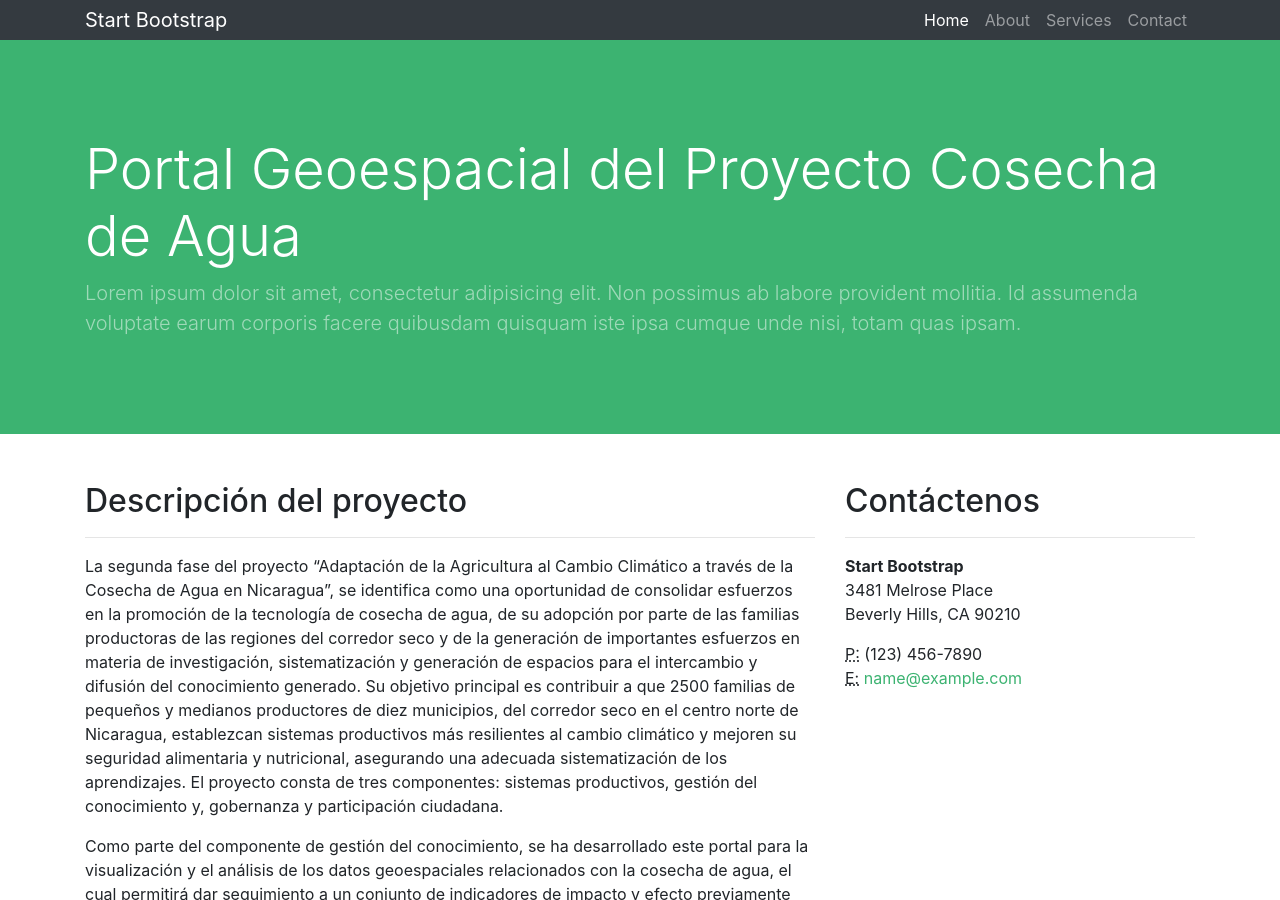
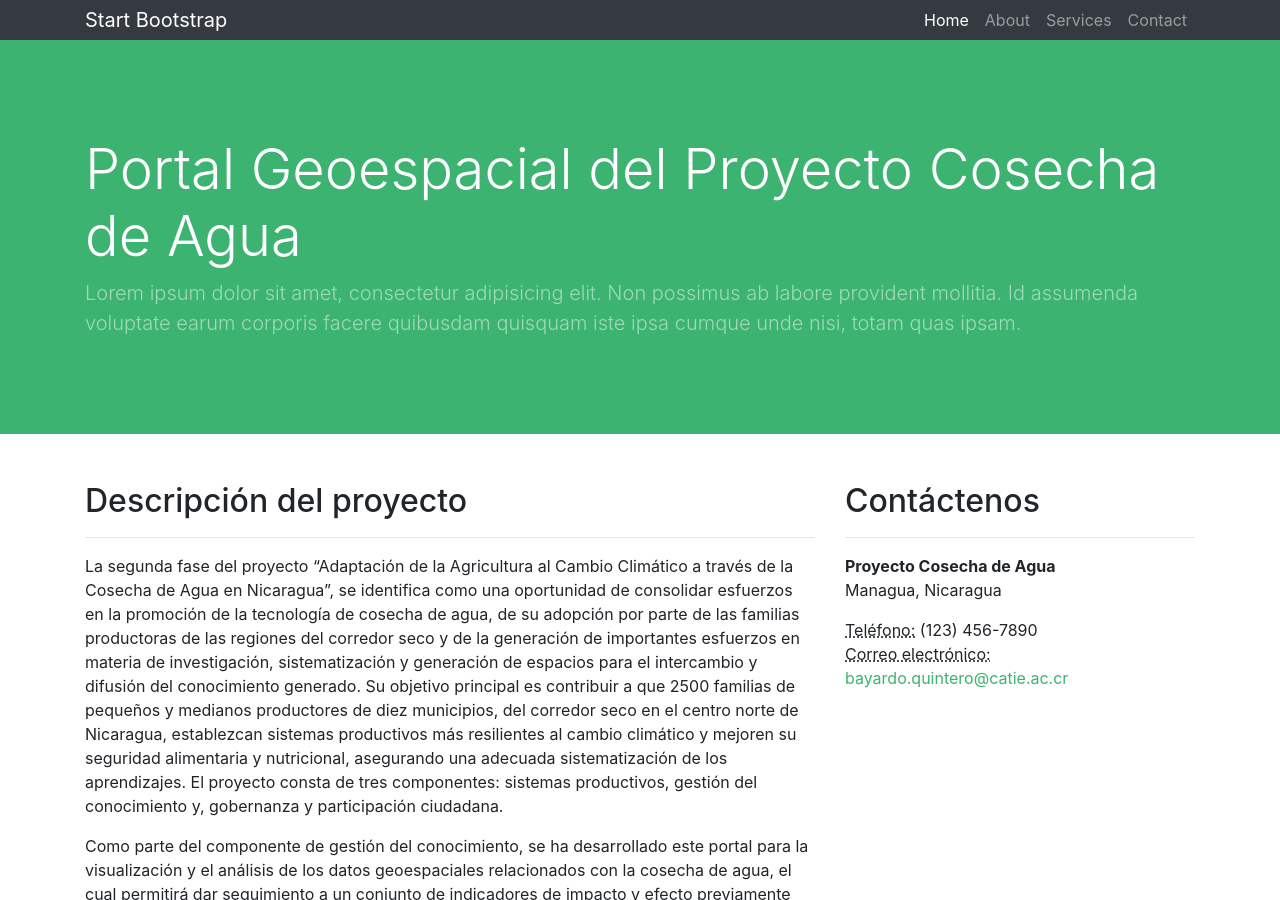
Before and after one commit to geo-cosecha-agua/geo-cosecha-agua.github.io, a Jekyll site: the page built from index.html, in a window 1280 px wide and 900 px high. Built offline with Jekyll 4.4.1, drawn with Linux system fonts in a browser that asks for light colours.

Commit message:
Update sidebar.html

```diff
--- a/_includes/sidebar.html
+++ b/_includes/sidebar.html
@@ -2,15 +2,15 @@
   <h2>Contáctenos</h2>
   <hr />
   <address>
-    <strong>Start Bootstrap</strong>
-    <br />3481 Melrose Place <br />Beverly Hills, CA 90210
+    <strong>Proyecto Cosecha de Agua</strong>
+    <br />Managua, Nicaragua
     <br />
   </address>
   <address>
-    <abbr title="Phone">P:</abbr>
+    <abbr title="Phone">Teléfono:</abbr>
     (123) 456-7890
     <br />
-    <abbr title="Email">E:</abbr>
-    <a href="mailto:#">name@example.com</a>
+    <abbr title="Email">Correo electrónico:</abbr>
+    <a href="mailto:#">bayardo.quintero@catie.ac.cr</a>
   </address>
 </div>
```
